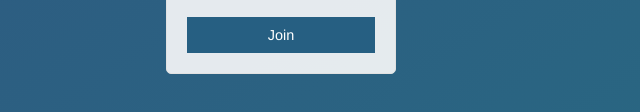
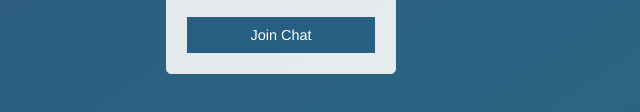
Before and after one commit to orakki/chat_app, a website: page public/index.html in a window 1280 px wide. Shown: the part 470-582 px from the top of the page, 359-999 px from the left. Drawn offline with Linux system fonts and the light colour scheme.

Commit message:
i changed the index.html file

```diff
--- a/public/index.html
+++ b/public/index.html
@@ -21,7 +21,7 @@
             <input type="text" name="room"/>
           </div>
            <div class="form-field">
-              <button>Join</button>
+              <button>Join Chat</button>
            </div>
       </form>
 
```
